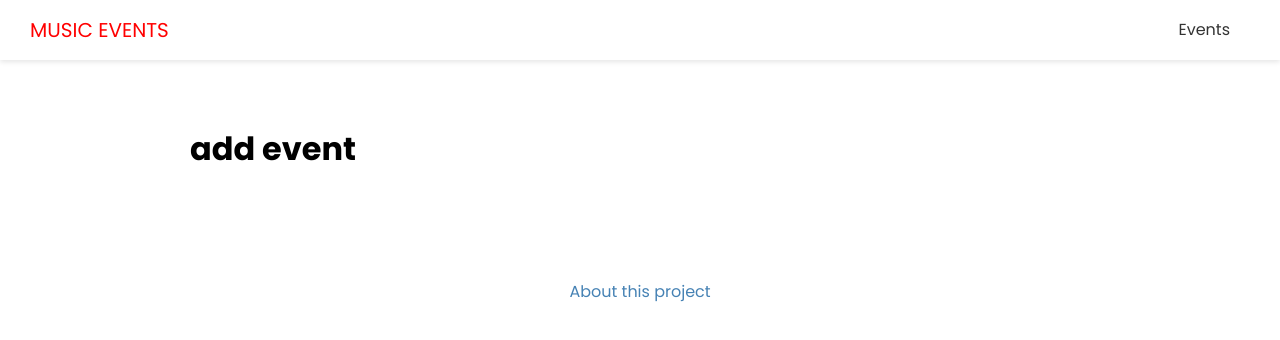
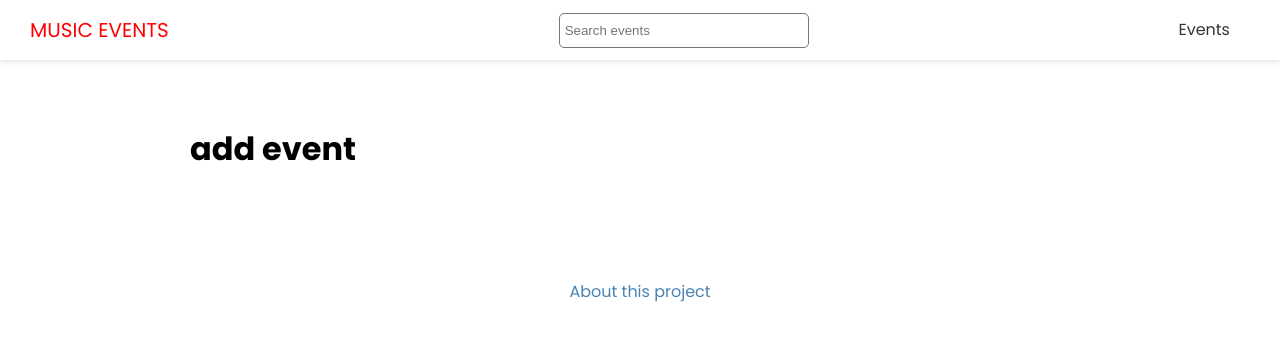
Before and after one commit to bayuprathama/music-events, a Next.js app: page /events/add in a window 1280 px wide. Shown: the top 340 px of the page. Built offline with nearby package versions, Linux system fonts and the light colour scheme.

Commit message:
add search function

```diff
--- a/components/Header.js
+++ b/components/Header.js
@@ -1,25 +1,27 @@
-import Link from 'next/link'
-import styles from '@/styles/Header.module.css'
+import Link from 'next/link';
+import styles from '@/styles/Header.module.css';
+import Search from './Search';
 
 export default function Header() {
   return (
     <header className={styles.header}>
       <div className={styles.logo}>
-        <Link href='/'>
+        <Link href="/">
           <a>Music Events</a>
         </Link>
       </div>
 
+      <Search />
+
       <nav>
         <ul>
           <li>
-            <Link href='/events'>
+            <Link href="/events">
               <a>Events</a>
             </Link>
           </li>
         </ul>
       </nav>
-
     </header>
-  )
+  );
 }
--- /dev/null
+++ b/components/Search.js
@@ -0,0 +1,27 @@
+import styles from '@/styles/Search.module.css';
+import { useState } from 'react';
+import { useRouter } from 'next/router';
+
+export default function Search() {
+  const [term, setTerm] = useState('');
+  const router = useRouter();
+
+  const handleSubmit = (e) => {
+    e.preventDefault();
+    router.push(`/events/search?term=${term}`);
+    setTerm('');
+  };
+
+  return (
+    <div className={styles.search}>
+      <form onSubmit={handleSubmit}>
+        <input
+          type="text"
+          value={term}
+          onChange={(e) => setTerm(e.target.value)}
+          placeholder="Search events"
+        />
+      </form>
+    </div>
+  );
+}
--- a/package.json
+++ b/package.json
@@ -9,6 +9,7 @@
   },
   "dependencies": {
     "next": "12.0.4",
+    "qs": "^6.10.2",
     "react": "17.0.2",
     "react-dom": "17.0.2",
     "react-icons": "^4.3.1"
--- a/pages/events/[slug].js
+++ b/pages/events/[slug].js
@@ -31,7 +31,7 @@ export default function EventPage({ evt }) {
         {evt.image && (
           <div className={styles.image}>
             <Image
-              src={evt.image.formats.large.url}
+              src={evt.image.formats.medium.url}
               width={960}
               height={600}
               alt="Event Image"
```
Also changed, not shown: pages/events/search.js (added, +39 -0 lines), 2 other files (tests, documents, lock files or other folders).
